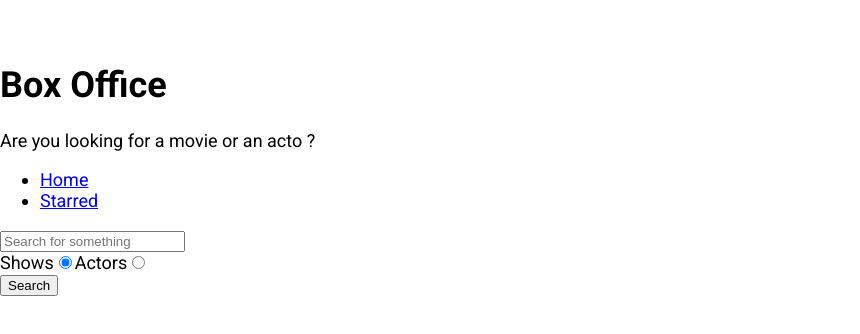
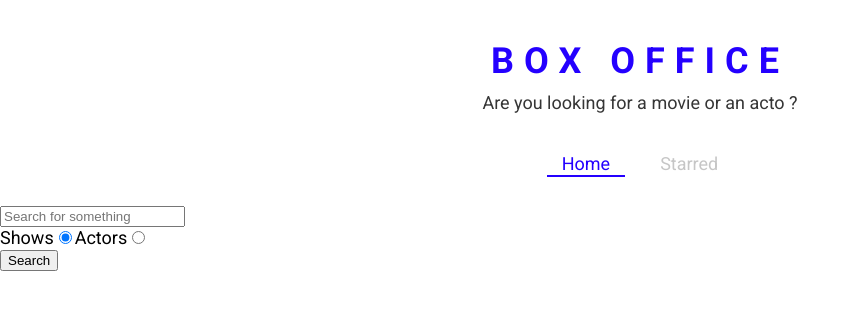
Before and after one commit to ShadabImran07/Box-Office, a React (Create React App) app: page / in a window 1280 px wide. Shown: the top 334 px of the page, without its empty margins (0-860 px from the left). Built offline with nearby package versions, Linux system fonts and the light colour scheme.

Commit message:
define theme for styled .js file

```diff
--- a/src/App.js
+++ b/src/App.js
@@ -1,12 +1,22 @@
 import React from 'react';
 import { Switch, Route } from 'react-router-dom';
+import { ThemeProvider } from 'styled-components';
 import Show from './pages/Show';
 
 import Home from './pages/Home';
 import Starred from './pages/Starred';
 
+const theme = {
+  mainColors: {
+    blue: '#2400ff',
+    gray: '#c6c6c6',
+    dark: '#353535',
+  },
+};
+
 function App() {
   return (
+    <ThemeProvider theme={theme}>
       <Switch>
         <Route exact path="/">
           <Home />
@@ -18,6 +28,7 @@ function App() {
           <Show />
         </Route>
       </Switch>
+    </ThemeProvider>
   );
 }
 
--- a/src/components/Navs.js
+++ b/src/components/Navs.js
@@ -1,21 +1,30 @@
 import React from 'react';
-import { Link } from 'react-router-dom';
+import { Link, useLocation } from 'react-router-dom';
+import { LinkStyled, NavList } from './Navs.styled';
 
 const LINKS = [
   { to: '/', text: 'Home' },
   { to: '/starred', text: 'Starred' },
 ];
 
-const Navs = () => (
+const Navs = () => {
+  const location = useLocation();
+
+  return (
     <div>
-    <ul>
+      <NavList>
         {LINKS.map(item => (
           <li key={item.to}>
-          <Link to={item.to}>{item.text}</Link>
+            <LinkStyled
+              to={item.to}
+              className={item.to === location.pathname ? 'active' : ''}
+            >
+              {item.text}
+            </LinkStyled>
           </li>
         ))}
-    </ul>
+      </NavList>
     </div>
   );
-
+};
 export default Navs;
--- /dev/null
+++ b/src/components/Navs.styled.js
@@ -0,0 +1,41 @@
+import styled from 'styled-components';
+import { Link } from 'react-router-dom';
+
+export const NavList = styled.ul`
+  display: flex;
+  justify-content: center;
+  list-style: none;
+  margin: 0 0 30px;
+  padding: 0;
+`;
+
+export const LinkStyled = styled(Link)`
+  margin: 0 10px;
+  padding: 3px 15px;
+  position: relative;
+  text-decoration: none;
+  color: ${({ theme }) => theme.mainColors.gray};
+  &.active {
+    color: ${({ theme }) => theme.mainColors.blue};
+    &:after {
+      content: '';
+      position: absolute;
+      display: block;
+      height: 2px;
+      left: 0%;
+      bottom: 0;
+      background-color: ${({ theme }) => theme.mainColors.blue};
+      animation: slide-in 0.3s ease-in forwards;
+      @keyframes slide-in {
+        from {
+          left: 50%;
+          width: 0;
+        }
+        to {
+          left: 0%;
+          width: 100%;
+        }
+      }
+    }
+  }
+`;
--- a/src/components/Title.js
+++ b/src/components/Title.js
@@ -1,10 +1,11 @@
 import React from 'react';
+import { TitleWrapper } from './Title.styled';
 
 const Title = ({ title, subtitle }) => (
-  <div>
+  <TitleWrapper>
     <h1>{title}</h1>
     <p>{subtitle}</p>
-  </div>
+  </TitleWrapper>
 );
 
 export default Title;
--- /dev/null
+++ b/src/components/Title.styled.js
@@ -0,0 +1,18 @@
+import styled from 'styled-components';
+
+export const TitleWrapper = styled.div`
+  text-align: center;
+  margin: 0 0 40px;
+
+  h1 {
+    color: ${({ theme }) => theme.mainColors.blue};
+    letter-spacing: 10px;
+    text-transform: uppercase;
+    margin: 0 0 10px;
+  }
+
+  p {
+    color: ${({ theme }) => theme.mainColors.dark};
+    margin: 0;
+  }
+`;
```
Lines whose indentation alone changed are shown as unchanged.
